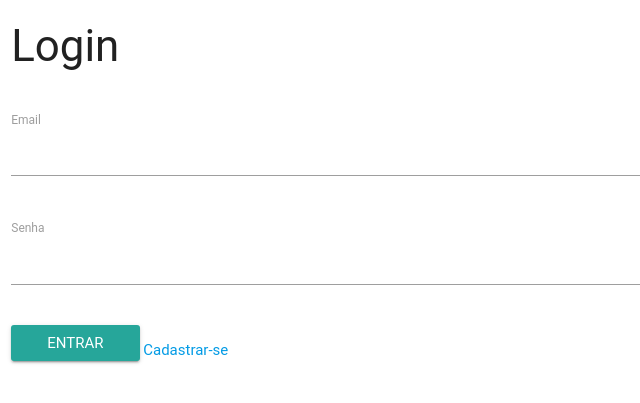
After one commit to vieiraeduardos/quiz, a Flask app: page /quiz_service/login/ in a window 1280 px wide. The commit adds this page. Shown: the top 403 px of the page, without its empty margins (0-640 px from the left). Run offline with Flask 2, Linux system fonts and the light colour scheme; parts of the project's set-up code (start-up, migrations or seed data) failed here and were passed over; some libraries are stand-ins or nearby versions; some web fonts are replaced.

Commit message:
Adicionando usuários

```diff
--- a/quiz_service/quiz_service/__init__.py
+++ b/quiz_service/quiz_service/__init__.py
@@ -10,3 +10,4 @@ from quiz_service.controllers import routes
 from quiz_service.controllers import AbstractController
 from quiz_service.controllers import QuestionController
 from quiz_service.controllers import TopicController
+from quiz_service.controllers import UserController
--- a/quiz_service/quiz_service/controllers/routes.py
+++ b/quiz_service/quiz_service/controllers/routes.py
@@ -1,9 +1,47 @@
-from flask import render_template
+from flask import render_template, request, redirect
 
 from quiz_service import app
-
+from quiz_service import db
 
 #Redirecionando para o índice da aplicação
 @app.route("/quiz_service/")
 def index():
     return render_template("index.html")
+
+
+#Redirecioando usuário para a página de login
+@app.route("/quiz_service/login/", methods=["GET"])
+def redirect_login():
+    return render_template("login/index.html")
+
+
+#Verificando a autenticação do usuário
+@app.route("/quiz_service/login/", methods=["POST"])
+def login():
+    email = request.form.get("email")
+    password = request.form.get("password")
+
+    user = db.user.find_one({"email": email, "password": password})
+
+    if user:
+        return redirect("/quiz_service/")
+    else:
+        return render_template("login/index.html")
+
+
+#Redirecionando usuário para a página de signup
+@app.route("/quiz_service/signup/", methods=["GET"])
+def redirect_signup():
+    return render_template("signup/index.html")
+
+
+#Cadastrando um novo usuário
+@app.route("/quiz_service/signup/", methods=["POST"])
+def signup():
+    name = request.form.get("name")
+    email = request.form.get("email")
+    password = request.form.get("password")
+
+    db.user.insert_one({"name": name, "email": email, "password": password})
+
+    return redirect("/quiz_service/")
--- /dev/null
+++ b/quiz_service/quiz_service/templates/login/index.html
@@ -0,0 +1,40 @@
+<!doctype html>
+
+<html lang="pt-br">
+  <head>
+    <meta charset="utf-8">
+    <title>Login</title>
+
+    <link rel = "stylesheet" href = "https://fonts.googleapis.com/icon?family=Material+Icons">
+    <link rel = "stylesheet" href = "https://cdnjs.cloudflare.com/ajax/libs/materialize/0.97.3/css/materialize.min.css">
+    <script src = "https://code.jquery.com/jquery-2.1.1.min.js"></script>
+    <script src = "https://cdnjs.cloudflare.com/ajax/libs/materialize/0.97.3/js/materialize.min.js"></script>
+
+    <link rel="stylesheet" type="text/css" href="{{ url_for('static', filename='css/index.css') }}">
+  </head>
+  <body>
+    <div class="row">
+      <div class="col s12">
+        <div class="row">
+          <h3>Login</h3>
+        </div>
+        <form action="/quiz_service/login/" method="POST">
+          <div class="row">
+            <label>Email</label>
+            <input type="email" name="email">
+          </div>
+
+          <div class="row">
+            <label>Senha</label>
+            <input type="password" name="password">
+          </div>
+
+          <div class="row">
+            <input type="submit" class="btn waves-effect waves-light" value="Entrar">
+            <a href="#">Cadastrar-se</a>
+          </div>
+        </form>
+      </div>
+    </div>
+  </body>
+</html>
```
Also changed, not shown: quiz_service/quiz_service/controllers/UserController.py (added, +19 -0 lines), quiz_service/quiz_service/templates/index.html (+5 -2 lines), quiz_service/quiz_service/templates/signup/index.html (added, +45 -0 lines), 1 other file.
